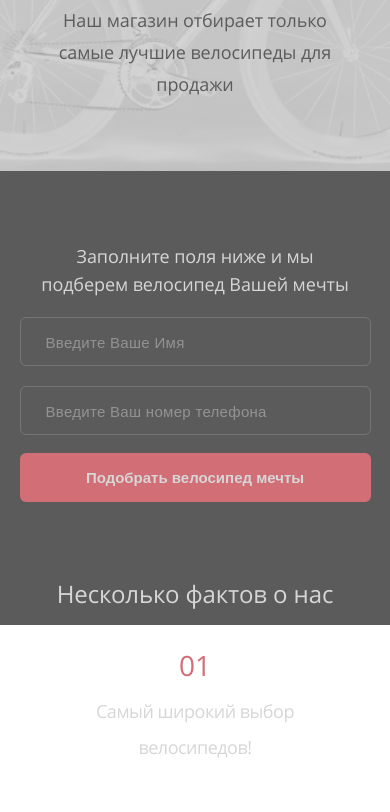
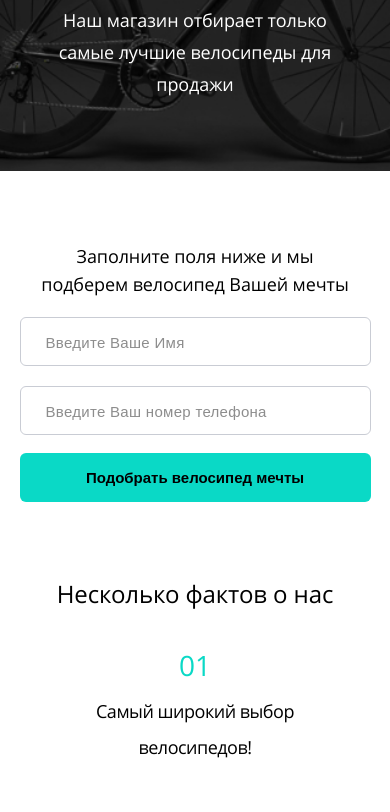
Before and after one commit to chornobai/Bicycle-Moon, a website: page build/index.html in a window 390 px wide. Shown: the part 219-1031 px from the top of the page. Drawn offline with Linux system fonts and the light colour scheme.

Commit message:
Update index.html

```diff
--- a/build/index.html
+++ b/build/index.html
@@ -14,37 +14,7 @@
   <link rel="stylesheet" href="css/style.min.css">
   <link rel="icon" href="favicon.ico">
   <link rel="icon" href="img/favicon/32.svg" type="image/svg+xml">
- <!-- Pixel Glass -->
- <style>
-  html {
-    background-repeat: no-repeat;
-    background-position: 50% 0;
-    /* Mobile layout by default */
-    background-image: url("img/Сайт.png");
-  }
 
-
-  /* Desktop */
-  @media (max-width: 1023px) {
-    html {
-      /* Desktop layout */
-      background-image: url("img/Frame\ 42.png");
-    }
-  }
-
-  @media (max-width: 767px) {
-    html {
-      /* Desktop layout */
-      background-image: url("img/Frame\ 41.png");
-    }
-  }
-
-  body {
-    opacity: 0.8;
-    filter: invert(0.8);
-  }
-</style>
-<!-- // Pixel Glass -->
 </head>
 
 <!-- body--overflow \ Класс для переключения скролла -->
```
